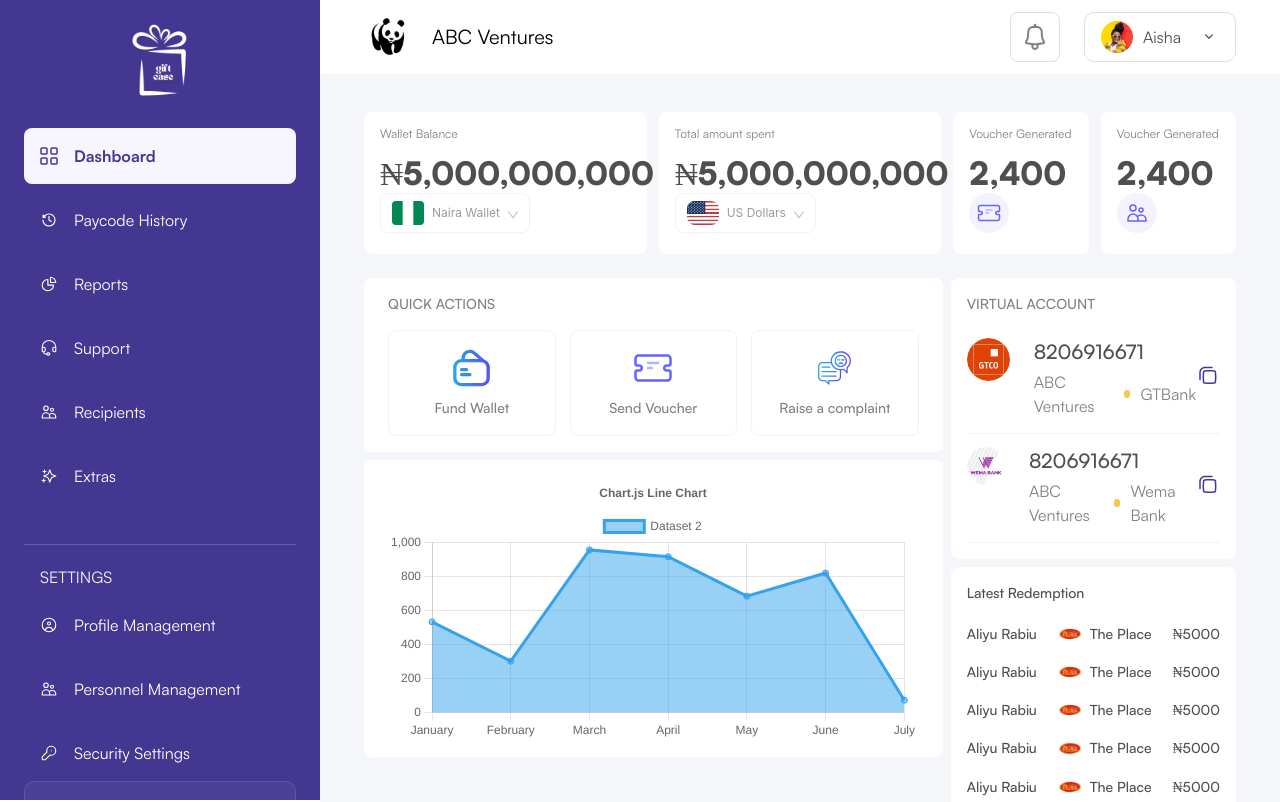
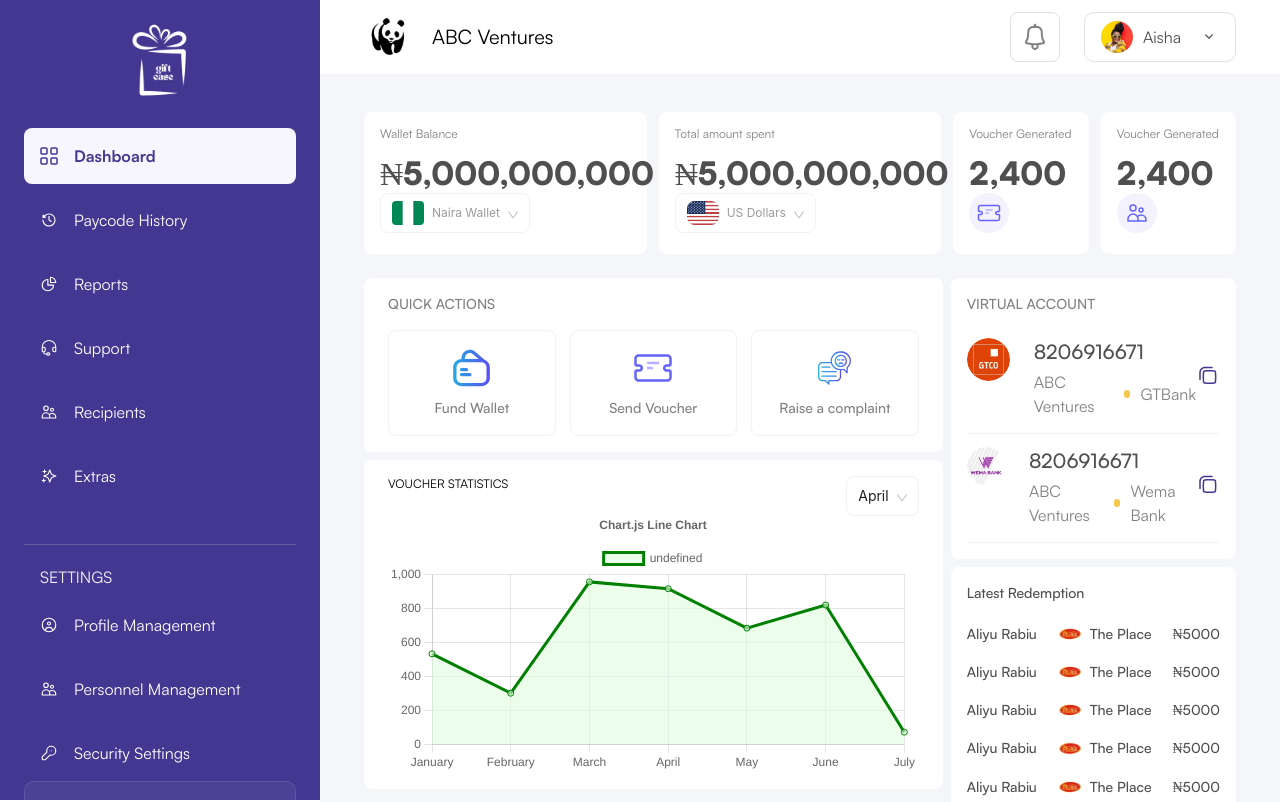
Before and after one commit to shinaayomi/giftease, a Next.js app: page / in a window 1280 px wide. Shown: the top 802 px of the page. Built offline with nearby package versions, Linux system fonts and the light colour scheme.

Commit message:
assessment completed

```diff
--- a/src/layouts/Dashboard/VoucherStatisticChart.tsx
+++ b/src/layouts/Dashboard/VoucherStatisticChart.tsx
@@ -44,10 +44,10 @@ export const data = {
   datasets: [
     {
       fill: true,
-      label: "Dataset 2",
+      // label: "Dataset 2",
       data: labels.map(() => faker.datatype.number({ min: 0, max: 1000 })),
-      borderColor: "rgb(53, 162, 235)",
-      backgroundColor: "rgba(53, 162, 235, 0.5)",
+      borderColor: "#008000",
+      backgroundColor: "rgba(224, 252, 224, 0.60)",
     },
   ],
 };
--- a/src/layouts/Dashboard/index.tsx
+++ b/src/layouts/Dashboard/index.tsx
@@ -160,6 +160,29 @@ export default function Dashboard() {
               </article>
 
               <article className="bg-white rounded-lg p-[16px_24px] mt-2">
+                <div className="flex justify-between">
+                  <p className="text-black text-xs">VOUCHER STATISTICS</p>
+                  <div className="app-select">
+                    <Select
+                      defaultValue="april"
+                      onChange={handleSelect}
+                      options={[
+                        {
+                          value: "april",
+                          label: "April",
+                        },
+                        {
+                          value: "may",
+                          label: "May",
+                        },
+                        {
+                          value: "june",
+                          label: "June",
+                        },
+                      ]}
+                    />
+                  </div>
+                </div>
                 <VoucherStatisticChart />
               </article>
             </div>
```
